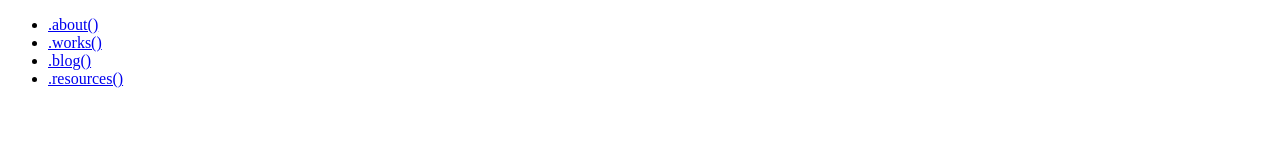
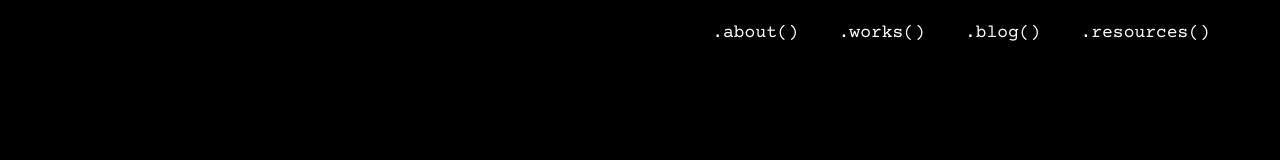
Before and after one commit to aberllin/portfolio-website, a plain HTML site: page index.html in a window 1280 px wide. Drawn offline with nearby package versions, Linux system fonts and the light colour scheme.

Commit message:
add navbar

```diff
--- a/index.html
+++ b/index.html
@@ -4,9 +4,11 @@
     <meta charset="UTF-8">
     <meta name="viewport" content="width=device-width, initial-scale=1.0">
     <title>NS | Portfolio Website</title>
-    <link rel="stylesheet" href="./style.css">
+    <link rel="stylesheet" href="./styles.css">
 </head>
 <body>
+<div class="container">
+
 <nav class="navbar">
     <div class="navbar-container">
         <div class="navbar-toggle">
@@ -31,5 +33,7 @@
         </ul>
     </div>
 </nav>
+</div>
+
 </body>
 </html>
--- /dev/null
+++ b/styles.css
@@ -0,0 +1,79 @@
+@import url('https://fonts.googleapis.com/css2?family=Courier+Prime:ital,wght@0,400;0,700;1,400;1,700&display=swap');
+
+
+* {
+    font-family: 'Courier Prime', monospace;
+    margin: 0;
+    padding: 0;
+    box-sizing: border-box;
+}
+
+body {
+    background: black;
+}
+
+.container {
+    margin: 0 50px;
+}
+
+.navbar {
+    font-size: 16pt;
+    display: flex;
+    justify-content: flex-end;
+    align-items: center;
+    position: sticky;
+    top: 0;
+    padding: 20px 0;
+}
+
+.navbar-container {
+    display: flex;
+    justify-content: space-between;
+}
+
+.fa-gem {
+    margin-right: 0.5rem;
+}
+
+.navbar-menu {
+    display: flex;
+    align-items: center;
+    list-style: none;
+    text-align: center;
+}
+
+.navbar-item a {
+    font-size: 18px;
+    padding: 0 20px;
+    transition: all 0.2s ease-in-out;
+    position: relative;
+    text-decoration: none;
+    color:white;
+  }
+
+  .navbar-item a:hover {
+    color: #1CCBB1;
+  }
+
+  .navbar-item a:before, .navbar-item a:after {
+    content: "";
+    position: absolute;
+    bottom: -5px;
+    width: 0px;
+    height: 1.5pt;
+    margin: 5px 0 0;
+    transition: all 0.2s ease-in-out;
+    transition-duration: 0.4s;
+    background-color: #1CCBB1;
+    opacity: 0;
+  }
+  .navbar-item a::before {
+    left: calc(35%);
+  }
+ .navbar-item a::after {
+    right: calc(35%);
+  }
+  li:hover a::before, li:hover a::after {
+    width: 50%;
+    opacity: 1;
+  }
```
Also changed, not shown: style.css (deleted).
